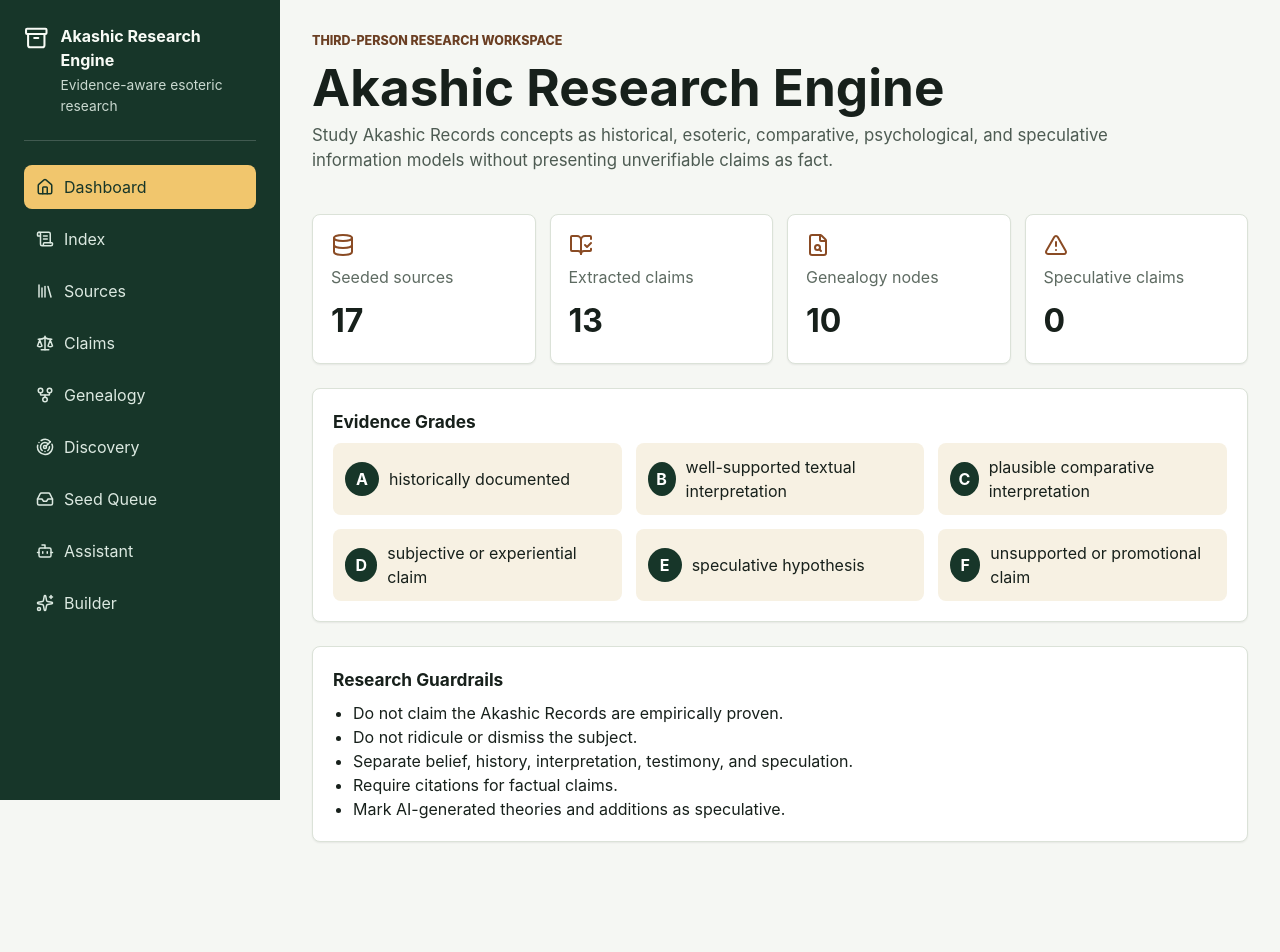
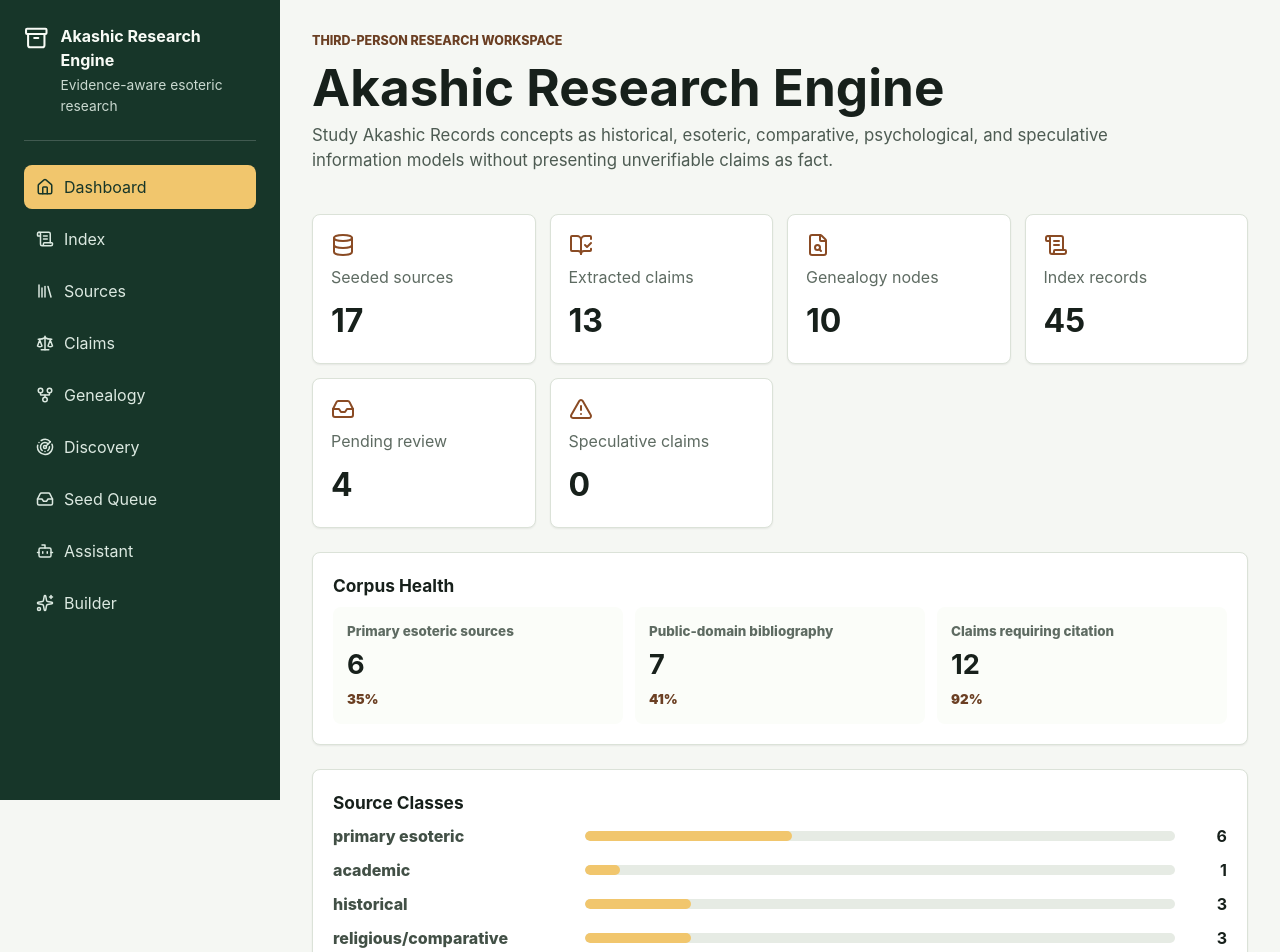
Before and after one commit to dpwebb/Akashic-Research-Engine, a React (Vite) app: page / in a window 1280 px wide. Shown: the top 952 px of the page. Before the commit the page ends 874 px from the top, so only its background shows below. Built offline with nearby package versions, Linux system fonts and the light colour scheme.

Commit message:
Add corpus health dashboard

```diff
--- a/src/ui/pages/Dashboard.tsx
+++ b/src/ui/pages/Dashboard.tsx
@@ -1,11 +1,17 @@
-import { AlertTriangle, BookOpenCheck, Database, FileSearch } from 'lucide-react';
+import { AlertTriangle, BookOpenCheck, Database, FileSearch, Inbox, ScrollText } from 'lucide-react';
 import { researchDataset } from '../../shared/researchData.js';
-import { evidenceGrades, guardrailRules } from '../../shared/taxonomy.js';
+import { seedReviewQueue } from '../../shared/seedData.js';
+import { evidenceGrades, guardrailRules, sourceClassifications } from '../../shared/taxonomy.js';
 
 export function Dashboard() {
   const sourceCount = researchDataset.sources.length;
   const claimCount = researchDataset.claims.length;
   const speculativeCount = researchDataset.claims.filter((claim) => claim.evidenceGrade === 'E').length;
+  const primarySourceCount = researchDataset.sources.filter((source) => source.sourceType === 'primary esoteric').length;
+  const publicDomainCount = researchDataset.index.bibliography.filter(
+    (record) => record.rightsStatus === 'public domain',
+  ).length;
+  const pendingReviewCount = seedReviewQueue.filter((item) => item.status === 'pending').length;
 
   return (
     <section className="page-stack">
@@ -22,18 +28,44 @@ export function Dashboard() {
         <Metric icon={Database} label="Seeded sources" value={sourceCount} />
         <Metric icon={BookOpenCheck} label="Extracted claims" value={claimCount} />
         <Metric icon={FileSearch} label="Genealogy nodes" value={researchDataset.genealogy.nodes.length} />
+        <Metric icon={ScrollText} label="Index records" value={getIndexRecordCount()} />
+        <Metric icon={Inbox} label="Pending review" value={pendingReviewCount} />
         <Metric icon={AlertTriangle} label="Speculative claims" value={speculativeCount} />
       </div>
 
       <section className="panel">
+        <h2>Corpus Health</h2>
+        <div className="health-grid">
+          <HealthStat label="Primary esoteric sources" value={primarySourceCount} total={sourceCount} />
+          <HealthStat label="Public-domain bibliography" value={publicDomainCount} total={researchDataset.index.bibliography.length} />
+          <HealthStat label="Claims requiring citation" value={researchDataset.claims.filter((claim) => claim.citationRequired).length} total={claimCount} />
+        </div>
+      </section>
+
+      <section className="panel">
+        <h2>Source Classes</h2>
+        <div className="distribution-grid">
+          {sourceClassifications.map((classification) => {
+            const count = researchDataset.sources.filter((source) => source.sourceType === classification).length;
+            return <DistributionBar key={classification} label={classification} value={count} total={sourceCount} />;
+          })}
+        </div>
+      </section>
+
+      <section className="panel">
         <h2>Evidence Grades</h2>
         <div className="grade-grid">
-          {evidenceGrades.map((grade) => (
-            <article key={grade.grade} className="grade-card">
-              <strong>{grade.grade}</strong>
-              <span>{grade.label}</span>
-            </article>
-          ))}
+          {evidenceGrades.map((grade) => {
+            const count = researchDataset.claims.filter((claim) => claim.evidenceGrade === grade.grade).length;
+            return (
+              <article key={grade.grade} className="grade-card">
+                <strong>{grade.grade}</strong>
+                <span>
+                  {grade.label} ({count})
+                </span>
+              </article>
+            );
+          })}
         </div>
       </section>
 
@@ -64,3 +96,39 @@ function Metric({ icon: Icon, label, value }: MetricProps) {
     </article>
   );
 }
+
+function HealthStat({ label, value, total }: { label: string; value: number; total: number }) {
+  const percentage = total > 0 ? Math.round((value / total) * 100) : 0;
+
+  return (
+    <article className="health-stat">
+      <span>{label}</span>
+      <strong>{value}</strong>
+      <small>{percentage}%</small>
+    </article>
+  );
+}
+
+function DistributionBar({ label, value, total }: { label: string; value: number; total: number }) {
+  const percentage = total > 0 ? Math.round((value / total) * 100) : 0;
+
+  return (
+    <article className="distribution-row">
+      <span>{label}</span>
+      <div aria-hidden="true">
+        <i style={{ width: `${percentage}%` }} />
+      </div>
+      <strong>{value}</strong>
+    </article>
+  );
+}
+
+function getIndexRecordCount() {
+  return (
+    researchDataset.index.people.length +
+    researchDataset.index.movements.length +
+    researchDataset.index.terms.length +
+    researchDataset.index.timeline.length +
+    researchDataset.index.bibliography.length
+  );
+}
--- a/src/ui/styles.css
+++ b/src/ui/styles.css
@@ -202,6 +202,70 @@ h2 {
   padding: 12px;
   border-radius: 8px;
   background: #f7f1e3;
+}
+
+.health-grid {
+  display: grid;
+  grid-template-columns: repeat(auto-fit, minmax(180px, 1fr));
+  gap: 12px;
+}
+
+.health-stat {
+  display: grid;
+  gap: 4px;
+  padding: 14px;
+  border-radius: 8px;
+  background: #fbfdf9;
+}
+
+.health-stat span {
+  color: #5e6b62;
+  font-size: 0.84rem;
+  font-weight: 800;
+}
+
+.health-stat strong {
+  font-size: 1.7rem;
+}
+
+.health-stat small {
+  color: #6b3f23;
+  font-weight: 900;
+}
+
+.distribution-grid {
+  display: grid;
+  gap: 10px;
+}
+
+.distribution-row {
+  display: grid;
+  grid-template-columns: minmax(170px, 240px) minmax(160px, 1fr) 40px;
+  gap: 12px;
+  align-items: center;
+}
+
+.distribution-row span {
+  color: #425046;
+  font-weight: 800;
+}
+
+.distribution-row div {
+  height: 10px;
+  overflow: hidden;
+  border-radius: 999px;
+  background: #e6ebe4;
+}
+
+.distribution-row i {
+  display: block;
+  height: 100%;
+  border-radius: inherit;
+  background: #f1c66d;
+}
+
+.distribution-row strong {
+  text-align: right;
 }
 
 .grade-card strong,
@@ -792,7 +856,12 @@ td span {
   .filter-grid,
   .search-summary,
   .filter-panel,
-  .claims-filter-panel {
+  .claims-filter-panel,
+  .distribution-row {
     grid-template-columns: 1fr;
   }
+
+  .distribution-row strong {
+    text-align: left;
+  }
 }
```
